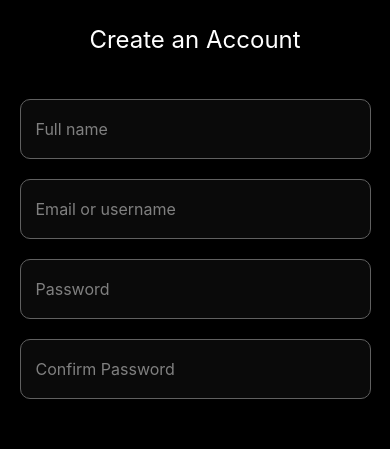
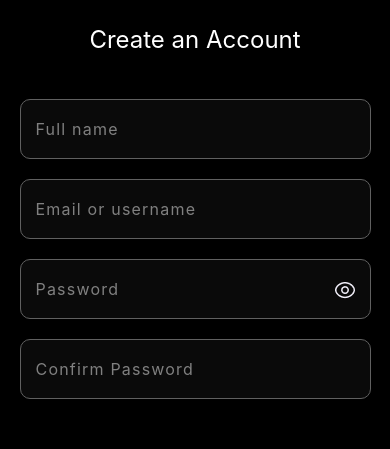
Before and after one commit to olcaneristi/buzzle-app, a React Native app: screen /SignUp in a window 390 px wide. Shown: the top 449 px of the page. Built offline with nearby package versions, Linux system fonts and the light colour scheme.

Commit message:
add confirm password match input

```diff
--- a/screens/SignUp/index.js
+++ b/screens/SignUp/index.js
@@ -1,24 +1,41 @@
-import React, { useState } from 'react';
-import { View, Text, SafeAreaView, ScrollView, KeyboardAvoidingView, TouchableOpacity, TextInput } from 'react-native';
+import React, { useState, useRef } from 'react';
+import {
+  View,
+  Text,
+  SafeAreaView,
+  ScrollView,
+  KeyboardAvoidingView,
+  TouchableOpacity,
+  TextInput,
+  Image,
+} from 'react-native';
 import { useForm, Controller } from 'react-hook-form';
 import { allValidations } from '../../utils/validations';
 import { loginStyles, registerStyles } from '../../styles/login.styles';
 
 const SignUp = ({ navigation }) => {
+  const [isSecureEntry, setIsSecureEntry] = useState(true);
   const [avoidEnabled, setAvoidEnabled] = useState(false);
 
   const {
     control,
     handleSubmit,
+    watch,
     formState: { errors },
   } = useForm({
     defaultValues: {
       name: '',
       email: '',
       password: '',
-      confirmPassword: '',
     },
   });
+
+  const togglePassword = () => {
+    setIsSecureEntry(prev => !prev);
+  };
+
+  const password = useRef({});
+  password.current = watch('password', '');
 
   const onSubmit = (data, e) => {
     try {
@@ -28,6 +45,7 @@ const SignUp = ({ navigation }) => {
       console.log(error);
     }
   };
+
   return (
     <SafeAreaView style={loginStyles.login}>
       <View style={loginStyles.container}>
@@ -86,6 +104,7 @@ const SignUp = ({ navigation }) => {
               />
               {errors.email && <Text style={loginStyles.error}>{errors?.email?.message}</Text>}
 
+              <View style={loginStyles.passwordField}>
                 <Controller
                   control={control}
                   rules={{
@@ -98,9 +117,9 @@ const SignUp = ({ navigation }) => {
                   }}
                   render={({ field: { onChange, onBlur, value } }) => (
                     <TextInput
-                    secureTextEntry={true}
+                      secureTextEntry={isSecureEntry}
                       autoCapitalize="none"
-                    style={loginStyles.input}
+                      style={[loginStyles.input, loginStyles.password]}
                       placeholder="Password"
                       placeholderTextColor={'gray'}
                       onBlur={onBlur}
@@ -111,6 +130,14 @@ const SignUp = ({ navigation }) => {
                   )}
                   name="password"
                 />
+                <TouchableOpacity style={loginStyles.showIcon} onPress={togglePassword}>
+                  {isSecureEntry ? (
+                    <Image source={require('../../assets/Show.png')} />
+                  ) : (
+                    <Image source={require('../../assets/Hide.png')} />
+                  )}
+                </TouchableOpacity>
+              </View>
               {errors.password && <Text style={loginStyles.error}>{errors?.password?.message}</Text>}
 
               <Controller
@@ -120,8 +147,7 @@ const SignUp = ({ navigation }) => {
                     value: true,
                     message: allValidations.REQUIRED,
                   },
-                  minLength: allValidations.MIN_LENGTH_PASSWORD(8),
-                  pattern: allValidations.CHECK_PASSWORD,
+                  validate: value => value === password.current || 'The passwords do not match',
                 }}
                 render={({ field: { onChange, onBlur, value } }) => (
                   <TextInput
--- a/styles/login.styles.js
+++ b/styles/login.styles.js
@@ -54,6 +54,7 @@ export const loginStyles = StyleSheet.create({
     backgroundColor: '#0a0a0a',
     color: 'white',
     fontSize: 16,
+    letterSpacing: 1.2,
   },
 
   passwordField: {
```
Lines whose indentation alone changed are shown as unchanged.
